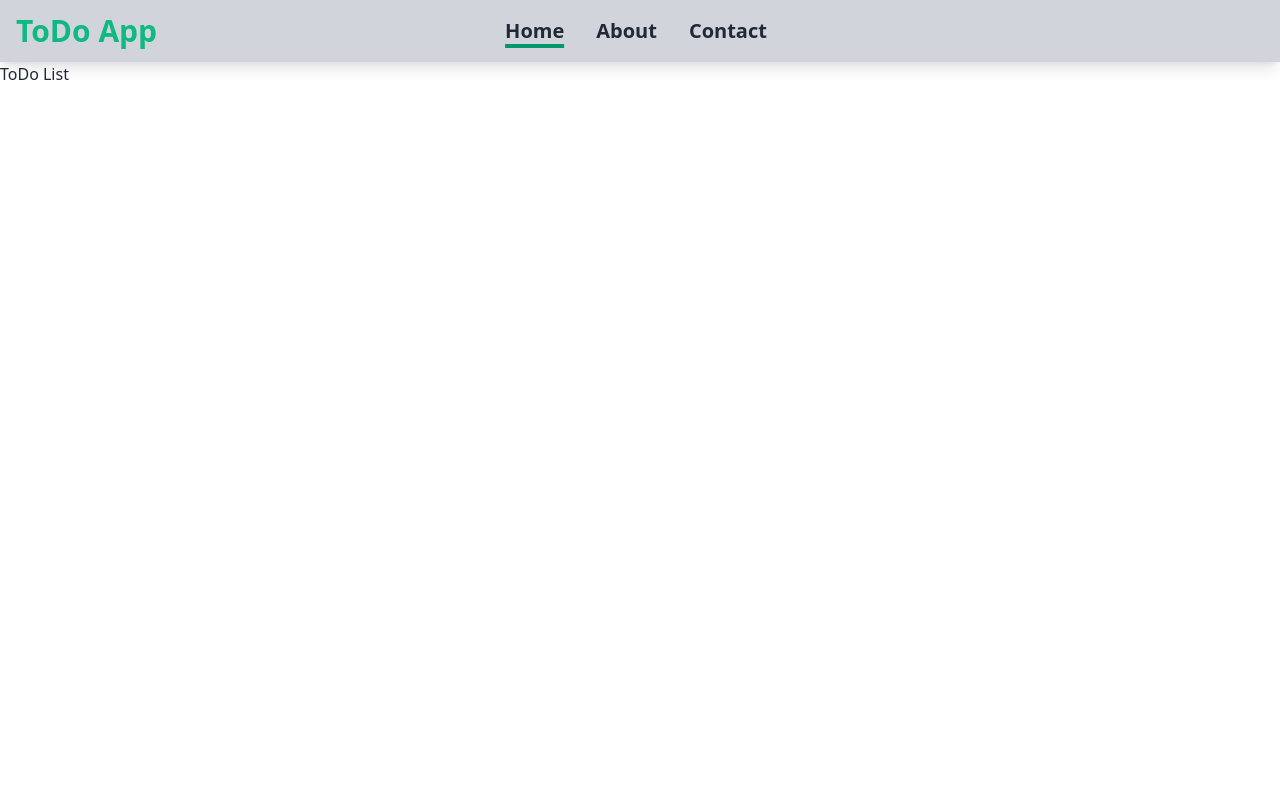
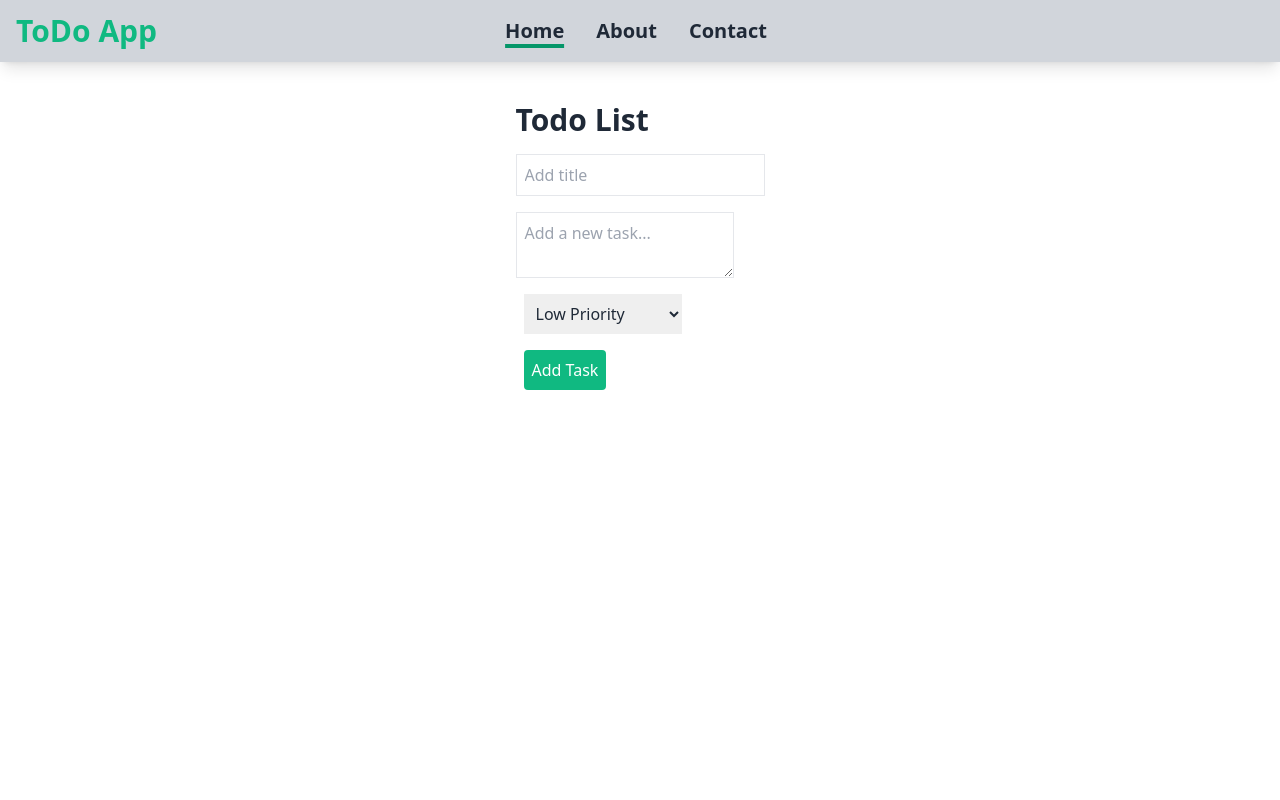
Before and after one commit to rasel6518/ToDoList, a React (Vite) app: page / in a window 1280 px wide. Shown: the top 800 px of the page. Built offline with nearby package versions, Linux system fonts and the light colour scheme.

Commit message:
add task and tasklist added also implement delete

```diff
--- /dev/null
+++ b/src/Components/AddTask/AddTask.jsx
@@ -0,0 +1,80 @@
+import { useContext, useEffect, useState } from 'react';
+import { v4 as uuidv4 } from 'uuid';
+import { DataContext } from '../../DataProvider/DataProvider';
+
+const AddTask = () => {
+    const [tasks, setTasks] = useContext(DataContext);
+    const [newTaskTitle, setNewTaskTitle] = useState('');
+    const [newTaskDesc, setNewTaskDesc] = useState('');
+    const [newTaskPriority, setNewTaskPriority] = useState('low');
+    const handleTitle = (event) => {
+        setNewTaskTitle(event.target.value);
+    };
+    const handleDesc = (event) => {
+        setNewTaskDesc(event.target.value);
+    };
+
+    const handlePriorityChange = (event) => {
+        setNewTaskPriority(event.target.value);
+    };
+
+    const addTask = () => {
+        if (newTaskTitle.trim() !== '') {
+            const newTask = {
+                id: uuidv4(),
+                title: newTaskTitle,
+                desc: newTaskDesc,
+                priority: newTaskPriority,
+                status: 'incomplete'
+            };
+            setTasks([...tasks, newTask]);
+            setNewTaskTitle('');
+            setNewTaskPriority('low');
+        }
+    };
+    useEffect(() => {
+        localStorage.setItem('tasks', JSON.stringify(tasks));
+    }, [tasks]);
+    return (
+
+        <div className='flex justify-center items-center py-10'>
+
+            <div className="">
+                <h2 className="text-3xl font-bold mb-4">Todo List</h2>
+                <div className="mb-4 space-y-4">
+                    <input
+                        type="text"
+                        placeholder="Add title"
+                        value={newTaskTitle}
+                        onChange={handleTitle}
+                        className=" block border p-2"
+                    />
+                    <textarea
+                        type="text"
+                        rows={2}
+                        placeholder="Add a new task..."
+                        value={newTaskDesc}
+                        onChange={handleDesc}
+                        className=" block border p-2"
+                    />
+                    <select
+                        value={newTaskPriority}
+                        onChange={handlePriorityChange}
+                        className="block ml-2 p-2"
+                    >
+                        <option value="low">Low Priority</option>
+                        <option value="medium">Medium Priority</option>
+                        <option value="high">High Priority</option>
+                    </select>
+                    <button onClick={addTask} className="block ml-2 p-2 text-center bg-emerald-500 rounded text-white">
+                        Add Task
+                    </button>
+
+                </div>
+            </div>
+
+        </div>
+    );
+};
+
+export default AddTask;
--- a/src/Components/TodoList/TodoList.jsx
+++ b/src/Components/TodoList/TodoList.jsx
@@ -1,9 +1,40 @@
-import React from 'react';
+import { useContext } from "react";
+import { DataContext } from "../../DataProvider/DataProvider";
+import { AiFillDelete, AiFillEdit } from "react-icons/ai";
 
 const TodoList = () => {
+    const [tasks, setTasks] = useContext(DataContext);
+    const deleteTask = (taskId) => {
+        setTasks(tasks.filter(task => task.id !== taskId));
+    };
     return (
         <div>
-            <h1>ToDo List</h1>
+            <div className="  ">
+
+                <div className="grid md:grid-cols-2 my-5 py-5 gap-5 lg:grid-cols-3">
+                    {tasks.map(task => (
+                        <div key={task.id} className="bg-emerald-200 py-5 px-2" >
+
+                            <h1 className='text-xl px-5 capitalize font-medium'>
+                                {task.title}
+                            </h1>
+                            <div className="w-80 px-5">
+                                {task.desc}
+                            </div>
+                            <div className="w-96 mt-5 flex justify-evenly items-center gap-2">
+                                <div className=" capitalize font-bold">{task.status}</div>
+                                <div className=" capitalize font-bold">{task.priority}</div>
+                                <div className="flex justify-between gap-2">
+                                    <AiFillEdit></AiFillEdit>
+                                    <AiFillDelete onClick={() => deleteTask(task.id)} className="text-xl bg-red-500 text-white"></AiFillDelete>
+                                </div>
+                            </div>
+
+                        </div>
+                    ))}
+                </div>
+
+            </div>
         </div>
     );
 };
--- a/src/Pages/Home/Home/Home.jsx
+++ b/src/Pages/Home/Home/Home.jsx
@@ -1,10 +1,11 @@
+import AddTask from "../../../Components/AddTask/AddTask";
 import TodoList from "../../../Components/TodoList/TodoList";
 
 
 const Home = () => {
     return (
         <div className="min-h-screen ">
-
+            <AddTask />
             <TodoList />
 
         </div>
```
